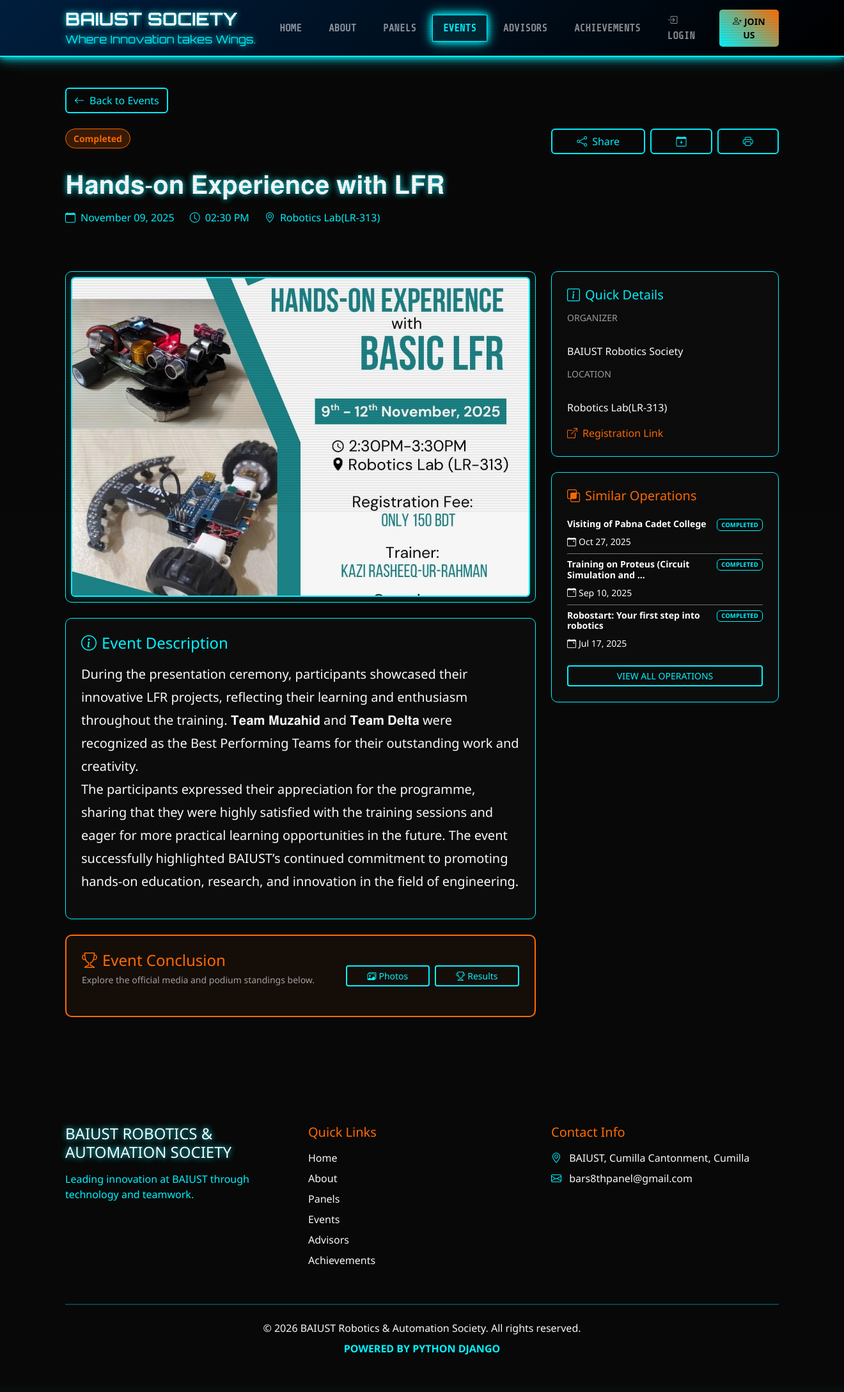
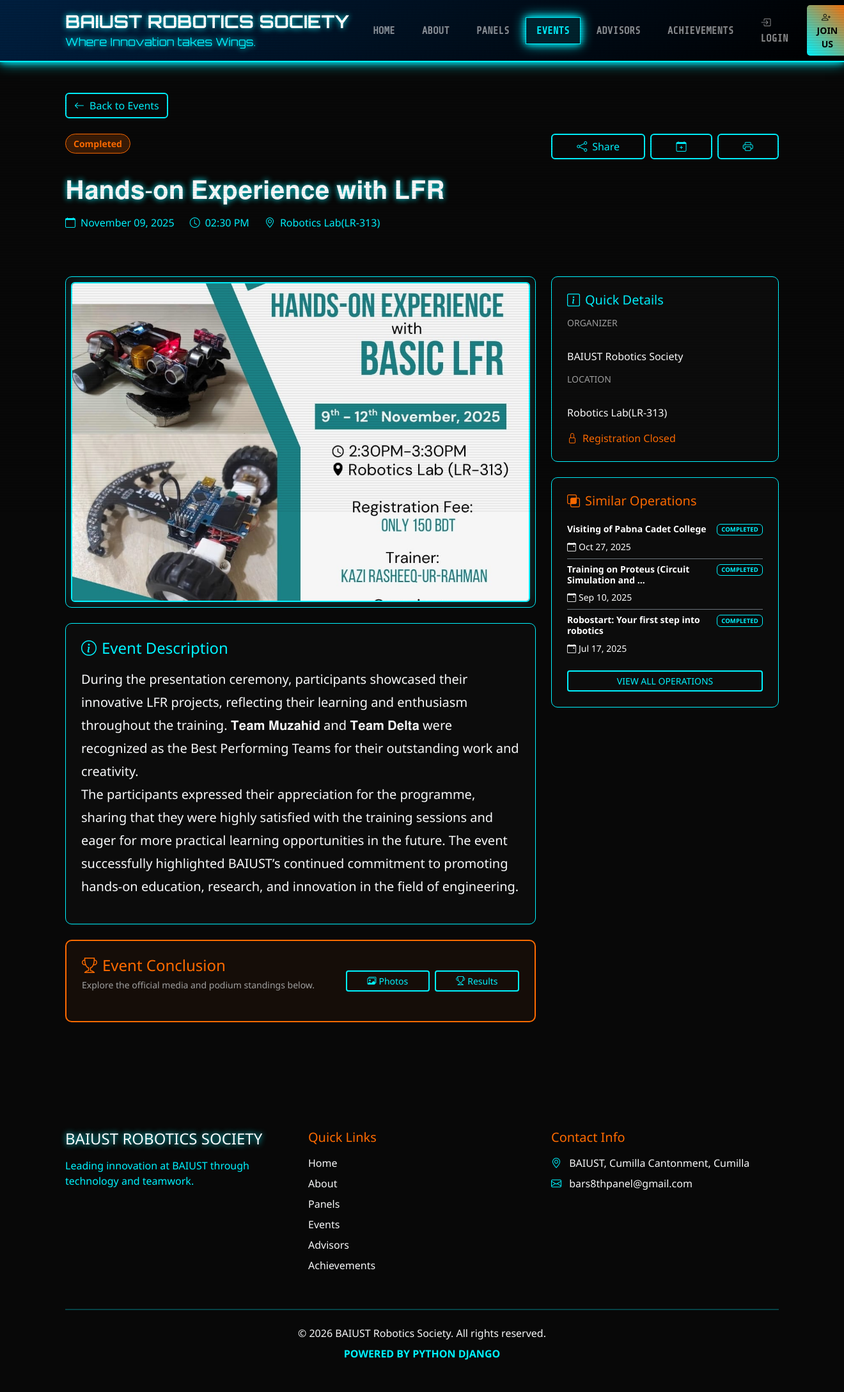
Before and after one commit to RR0327/BAIUST-Robotics-Society-BARS, a Django app: page /events/1/ in a window 1320 px wide. Shown: the whole page at 64% size. Before the commit the page ends 2118 px from the top, so only its background shows below. Run offline with Django 5.2, Linux system fonts and the light colour scheme; data comes from the database, SQL or seed files in the repository.

Commit message:
Refractor: Fixed the club name and check and fixed events

```diff
--- a/VP/views.py
+++ b/VP/views.py
@@ -71,26 +71,44 @@ def panel_detail(request, panel_id):
 def events_view(request):
     """Refined search and filtering logic."""
     status_filter = request.GET.get("status", "all")
-    search_query = request.GET.get("search", "")
+    search_query = request.GET.get("search", "").strip()
 
-    # Base queryset
-    events = Event.objects.all().order_by("-date")
+    # Base queryset for search and counts
+    base_events = Event.objects.all()
 
     # Refined Search: Title, Location, and Description
     if search_query:
-        events = events.filter(
+        base_events = base_events.filter(
             Q(title__icontains=search_query)
             | Q(location__icontains=search_query)
             | Q(description__icontains=search_query)
         )
 
+    # Counts for filter tabs (respect search query)
+    all_count = base_events.count()
+    upcoming_count = base_events.filter(status="Upcoming").count()
+    ongoing_count = base_events.filter(status="Ongoing").count()
+    completed_count = base_events.filter(status="Completed").count()
+
+    # Apply status filter to final listing
+    events = base_events.order_by("-date")
     if status_filter != "all":
         events = events.filter(status=status_filter)
+
+    # Countdown section data
+    upcoming_events = Event.objects.filter(status__in=["Upcoming", "Ongoing"]).order_by(
+        "date"
+    )
 
     context = {
         "events": events,
         "search_query": search_query,
         "status_filter": status_filter,
+        "all_count": all_count,
+        "upcoming_count": upcoming_count,
+        "ongoing_count": ongoing_count,
+        "completed_count": completed_count,
+        "upcoming_events": upcoming_events,
     }
     return render(request, "VP/events.html", context)
 
--- a/templates/VP/about.html
+++ b/templates/VP/about.html
@@ -7,7 +7,7 @@
         <div class="col-lg-6">
             <h6 class="text-orange tracking-widest uppercase mb-3">System Intelligence Report</h6>
             <h1 class="glow-text display-4 mb-4">WHAT IS BARS?</h1>
-            <p class="lead text-cyan">The BAIUST Robotics & Automation Society is the primary innovation hub at the Bangladesh Army International University of Science and Technology.</p>
+            <p class="lead text-cyan">The BAIUST Robotics Society is the primary innovation hub at the Bangladesh Army International University of Science and Technology.</p>
             <p class="text-light opacity-75">We are a community of engineers, technical writers, and visionaries dedicated to bridging the gap between theoretical software architecture and real-world hardware integration.</p>
         </div>
 
--- a/templates/VP/event_detail.html
+++ b/templates/VP/event_detail.html
@@ -88,11 +88,17 @@
                 <small class="help-text d-block">LOCATION</small>
                 <span class="text-white">{{ event.location }}</span>
             </li>
-            {% if event.registration_link %}
+            {% if event.registration_link and event.status != 'Completed' %}
             <li>
                 <a href="{{ event.registration_link }}" class="text-orange text-decoration-none">
                     <i class="bi bi-box-arrow-up-right me-2"></i>Registration Link
                 </a>
+            </li>
+            {% elif event.status == 'Completed' %}
+            <li>
+                <span class="text-orange">
+                    <i class="bi bi-lock me-2"></i>Registration Closed
+                </span>
             </li>
             {% endif %}
         </ul>
--- a/templates/VP/password_reset_email.html
+++ b/templates/VP/password_reset_email.html
@@ -56,7 +56,7 @@
                         <td style="padding: 30px 40px; background-color: #fafafa; border-top: 1px solid #eeeeee; text-align: left;">
                             <p style="margin: 0; font-size: 13px; color: #888888; line-height: 1.6;">
                                 If you need to reach us, please reply to this email.<br>
-                                Copyright © 2026 BAIUST Robotics & Automation Society. All Rights Reserved.<br>
+                                Copyright © 2026 BAIUST Robotics Society. All Rights Reserved.<br>
                                 BAIUST, Cumilla, Bangladesh.
                             </p>
                         </td>
--- a/templates/base.html
+++ b/templates/base.html
@@ -3,7 +3,7 @@
 <head>
     <meta charset="UTF-8">
     <meta name="viewport" content="width=device-width, initial-scale=1.0">
-    <title>BAIUST Robotics & Automation Society</title>
+    <title>BAIUST Robotics Society</title>
 
     <link href="https://cdn.jsdelivr.net/npm/bootstrap@5.3.0-alpha1/dist/css/bootstrap.min.css" rel="stylesheet">
     <link rel="stylesheet" href="https://cdn.jsdelivr.net/npm/bootstrap-icons@1.10.0/font/bootstrap-icons.css">
@@ -17,7 +17,7 @@
     <nav class="navbar navbar-expand-lg navbar-dark cyber-navbar">
         <div class="container">
             <a class="navbar-brand glow-text" href="{% url 'index' %}">
-                <span class="h3 fw-bold">BAIUST SOCIETY</span>
+                <span class="h3 fw-bold">BAIUST ROBOTICS SOCIETY</span>
                 <small class="d-block text-cyan">Where Innovation takes Wings.</small>
             </a>
 
@@ -95,7 +95,7 @@
         <div class="container">
             <div class="row">
                 <div class="col-md-4 mb-4">
-                    <h4 class="glow-text mb-3">BAIUST ROBOTICS & AUTOMATION SOCIETY</h4>
+                    <h4 class="glow-text mb-3">BAIUST ROBOTICS SOCIETY</h4>
                     <p class="text-cyan">Leading innovation at BAIUST through technology and teamwork.</p>
                 </div>
 
@@ -131,7 +131,7 @@
             <hr class="border-cyan my-4">
             <div class="row">
                 <div class="col-12 text-center">
-                    <p class="mb-2">&copy; 2026 BAIUST Robotics & Automation Society. All rights reserved.</p>
+                    <p class="mb-2">&copy; 2026 BAIUST Robotics Society. All rights reserved.</p>
                     <p class="text-cyan fw-bold mb-0">POWERED BY PYTHON DJANGO</p>
                 </div>
             </div>
--- a/templates/index.html
+++ b/templates/index.html
@@ -4,7 +4,7 @@
 <section class="hero-section">
     <div class="container">
         <h1 class="hero-title">INNOVATE. BUILD. INSPIRE.</h1>
-        <p class="lead fs-3 mb-4">BAIUST Robotics & Automation Society</p>
+        <p class="lead fs-3 mb-4">BAIUST Robotics Society</p>
         <div class="d-flex flex-wrap justify-content-center gap-3">
             <a href="{% url 'register' %}" class="btn btn-cyber btn-lg">
                 <i class="bi bi-person-plus me-2"></i>JOIN US
```
Also changed, not shown: templates/VP/events.html (+6 -5 lines).
